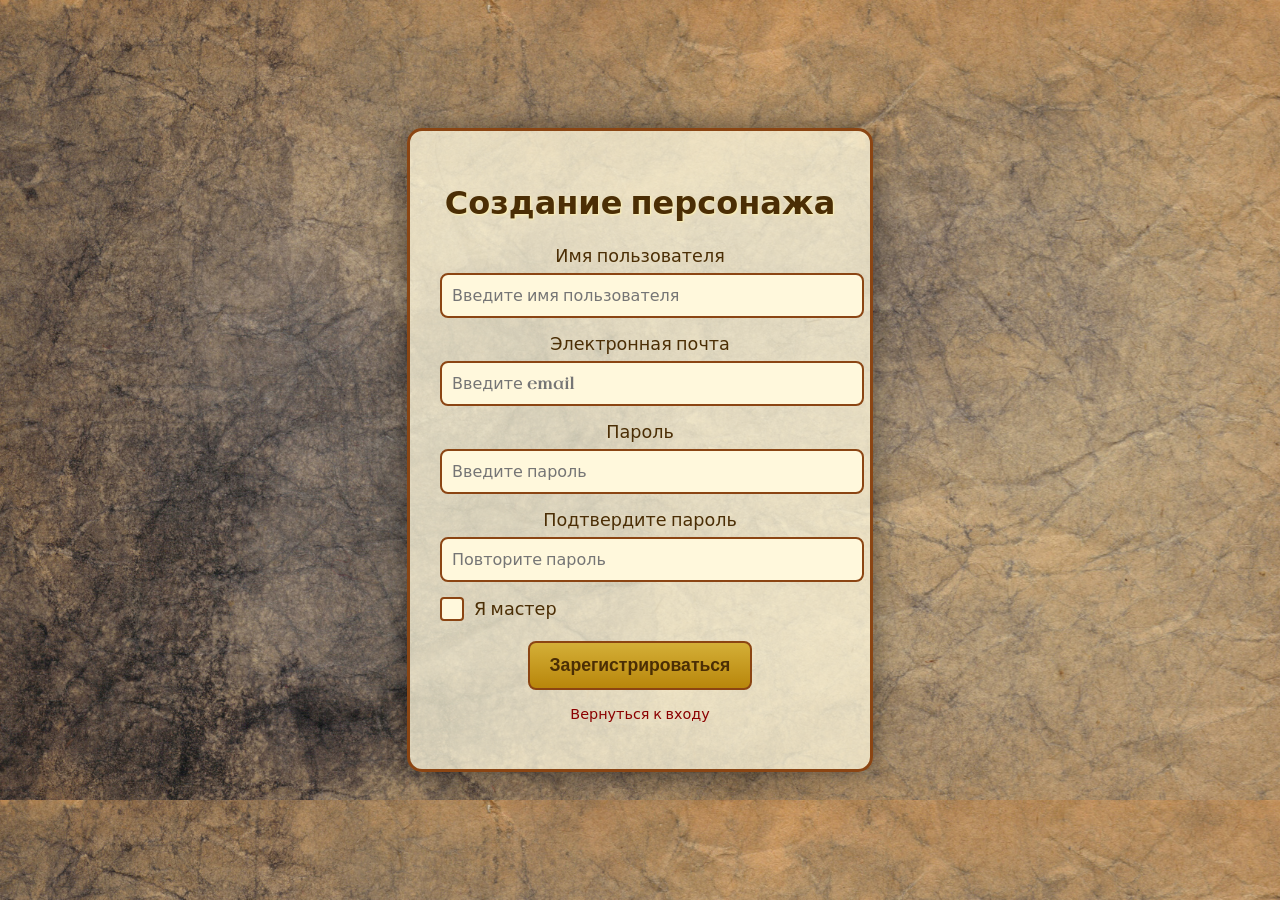
After one commit to EgorkaPimp/Subjects, a Flask app: template app/templates/create-character.html in a window 1280 px wide. The commit adds this page. Run offline with Flask 3, Linux system fonts and the light colour scheme; the template is opened without the code that fills it, so the values that code supplies are empty.

Commit message:
Страница авторизации и регистрации, базовая структура

```diff
--- /dev/null
+++ b/app/extensions.py
@@ -0,0 +1,3 @@
+from flask_sqlalchemy import SQLAlchemy
+
+db = SQLAlchemy()
--- /dev/null
+++ b/app/static/style.css
@@ -0,0 +1,156 @@
+body {
+    margin: 0;
+    padding: 0;
+    font-family: 'Uncial Antiqua', cursive;
+    background: url("images/back_parchment.jpg") no-repeat center center fixed;
+    background-size: cover;
+}
+
+.auth-container {
+    background: rgba(255, 248, 220, 0.75);
+    max-width: 400px;
+    margin: 10% auto;
+    padding: 30px;
+    border-radius: 15px;
+    border: 3px solid #8b4513;
+    box-shadow: 0 0 30px rgba(0,0,0,0.5);
+    text-align: center;
+}
+
+h1 {
+    margin-bottom: 20px;
+    color: #4b2e05;
+    text-shadow: 1px 1px 2px #fff2b2;
+}
+
+label {
+    display: block;
+    margin-top: 15px;
+    color: #4b2e05;
+    font-size: 1.1em;
+}
+
+input {
+    width: 100%;
+    padding: 10px;
+    margin-top: 5px;
+    border: 2px solid #8b4513;
+    border-radius: 8px;
+    background-color: #fff8dc;
+    font-family: inherit;
+    font-size: 1em;
+}
+
+input:focus {
+    outline: none;
+    border-color: #d4af37;
+    box-shadow: 0 0 8px #d4af37;
+}
+
+button {
+    margin-top: 20px;
+    padding: 12px 20px;
+    background: linear-gradient(#d4af37, #b8860b);
+    border: 2px solid #8b4513;
+    border-radius: 8px;
+    color: #4b2e05;
+    font-size: 1.1em;
+    font-weight: bold;
+    cursor: pointer;
+    transition: 0.3s;
+}
+
+button:hover {
+    background: linear-gradient(#ffd700, #daa520);
+    transform: scale(1.05);
+}
+
+.register-link {
+    margin-top: 15px;
+    font-size: 0.9em;
+}
+
+.register-link a {
+    color: #8b0000;
+    text-decoration: none;
+}
+
+.register-link a:hover {
+    text-decoration: underline;
+}
+
+/* Контейнер для чекбокса */
+.checkbox-label {
+    display: flex;
+    align-items: center;
+    margin-top: 15px;
+    font-size: 1.1em;
+    cursor: pointer;
+    user-select: none;
+}
+
+/* Скрываем стандартный чекбокс */
+.checkbox-label input {
+    display: none;
+}
+
+/* Создаём кастомный квадрат */
+.checkbox-label span {
+    width: 20px;
+    height: 20px;
+    border: 2px solid #8b4513;
+    border-radius: 4px;
+    background-color: #fff8dc;
+    display: inline-block;
+    margin-right: 10px;
+    position: relative;
+    transition: all 0.3s ease;
+}
+
+/* Состояние при наведении */
+.checkbox-label:hover span {
+    box-shadow: 0 0 5px #d4af37;
+}
+
+/* Состояние при выборе */
+.checkbox-label input:checked + span {
+    background: linear-gradient(#ffd700, #daa520);
+    border-color: #b8860b;
+    box-shadow: 0 0 10px gold, 0 0 20px #ffd700, 0 0 30px #ffec8b;
+}
+
+/* Галочка внутри */
+.checkbox-label input:checked + span::after {
+    content: "";
+    position: absolute;
+    left: 7px;
+    top: 1px;
+    width: 5px;
+    height: 10px;
+    border: solid #4b2e05;
+    border-width: 0 2px 2px 0;
+    transform: rotate(45deg);
+}
+
+/* Магическая золотая кнопка мастера */
+.master-btn {
+    background: linear-gradient(#ffd700, #daa520) !important;
+    border-color: #b8860b !important;
+    color: #4b2e05 !important;
+    box-shadow: 0 0 15px gold;
+    transform: scale(1.2);
+    animation: masterGlow 1.5s infinite ease-in-out;
+}
+
+/* Анимация пульсации */
+@keyframes masterGlow {
+    0% {
+        box-shadow: 0 0 10px gold, 0 0 20px #dfdfdf, 0 0 30px #ffec8b;
+    }
+    50% {
+        box-shadow: 0 0 20px gold, 0 0 30px #ffffff, 0 0 40px #ffec8b;
+    }
+    100% {
+        box-shadow: 0 0 10px gold, 0 0 20px #fdfdfd, 0 0 30px #ffec8b;
+    }
+}
--- /dev/null
+++ b/app/templates/create-character.html
@@ -0,0 +1,50 @@
+<!DOCTYPE html>
+<html lang="ru">
+<head>
+    <meta charset="UTF-8" />
+    <meta name="viewport" content="width=device-width, initial-scale=1" />
+    <title>Регистрация</title>
+    <link rel="stylesheet" href="../static/style.css" />
+    <link href="https://fonts.googleapis.com/css2?family=Uncial+Antiqua&display=swap" rel="stylesheet" />
+</head>
+<body>
+    <div class="auth-container">
+        <h1>Создание персонажа</h1>
+        <form>
+            <label for="username">Имя пользователя</label>
+            <input type="text" id="username" name="username" placeholder="Введите имя пользователя" required />
+
+            <label for="email">Электронная почта</label>
+            <input type="email" id="email" name="email" placeholder="Введите email" required />
+
+            <label for="password">Пароль</label>
+            <input type="password" id="password" name="password" placeholder="Введите пароль" required />
+
+            <label for="confirm-password">Подтвердите пароль</label>
+            <input type="password" id="confirm-password" name="confirm-password" placeholder="Повторите пароль" required />
+
+            <label class="checkbox-label">
+                <input type="checkbox" id="is-master" name="is-master" />
+                <span></span>
+                Я мастер
+            </label>
+
+            <button type="submit" id="register-btn">Зарегистрироваться</button>
+        </form>
+        <p class="register-link"><a href="/">Вернуться к входу</a></p>
+    </div>
+
+    <script>
+        const isMasterCheckbox = document.getElementById('is-master');
+        const registerBtn = document.getElementById('register-btn');
+
+        isMasterCheckbox.addEventListener('change', () => {
+            if (isMasterCheckbox.checked) {
+                registerBtn.classList.add('master-btn');
+            } else {
+                registerBtn.classList.remove('master-btn');
+            }
+        });
+    </script>
+</body>
+</html>
--- a/front/auth/index.html
+++ b/app/templates/index.html
@@ -4,7 +4,7 @@
     <meta charset="UTF-8">
     <meta name="viewport" content="width=device-width, initial-scale=1.0">
     <title>Вход в мир приключений</title>
-    <link rel="stylesheet" href="style.css">
+    <link rel="stylesheet" href="../static/style.css">
     <!-- Красивый фэнтези-шрифт -->
     <link href="https://fonts.googleapis.com/css2?family=Uncial+Antiqua&display=swap" rel="stylesheet">
 </head>
@@ -20,7 +20,7 @@
 
             <button type="submit">Войти</button>
         </form>
-        <p class="register-link">Нет учётной записи? <a href="#">Создать персонажа</a></p>
+        <p class="register-link">Нет учётной записи? <a href="/registration">Создать персонажа</a></p>
     </div>
 </body>
 </html>
--- /dev/null
+++ b/run.py
@@ -0,0 +1,4 @@
+from app import app
+
+if __name__ == "__main__":
+    app.run(debug=True)
```
Also changed, not shown: app/__init__.py (added, +17 -0 lines), app/models/user.py (added, +8 -0 lines), app/routers.py (added, +11 -0 lines), config.py (added, +12 -0 lines), front/auth/style.css (deleted, +0 -80 lines), requirements.txt (added, +13 -0 lines), app/models/__Init__.py (added), app/static/images/back_parchment.jpg (renamed from front/auth/images/back_parchment.jpg), 3 other files.
